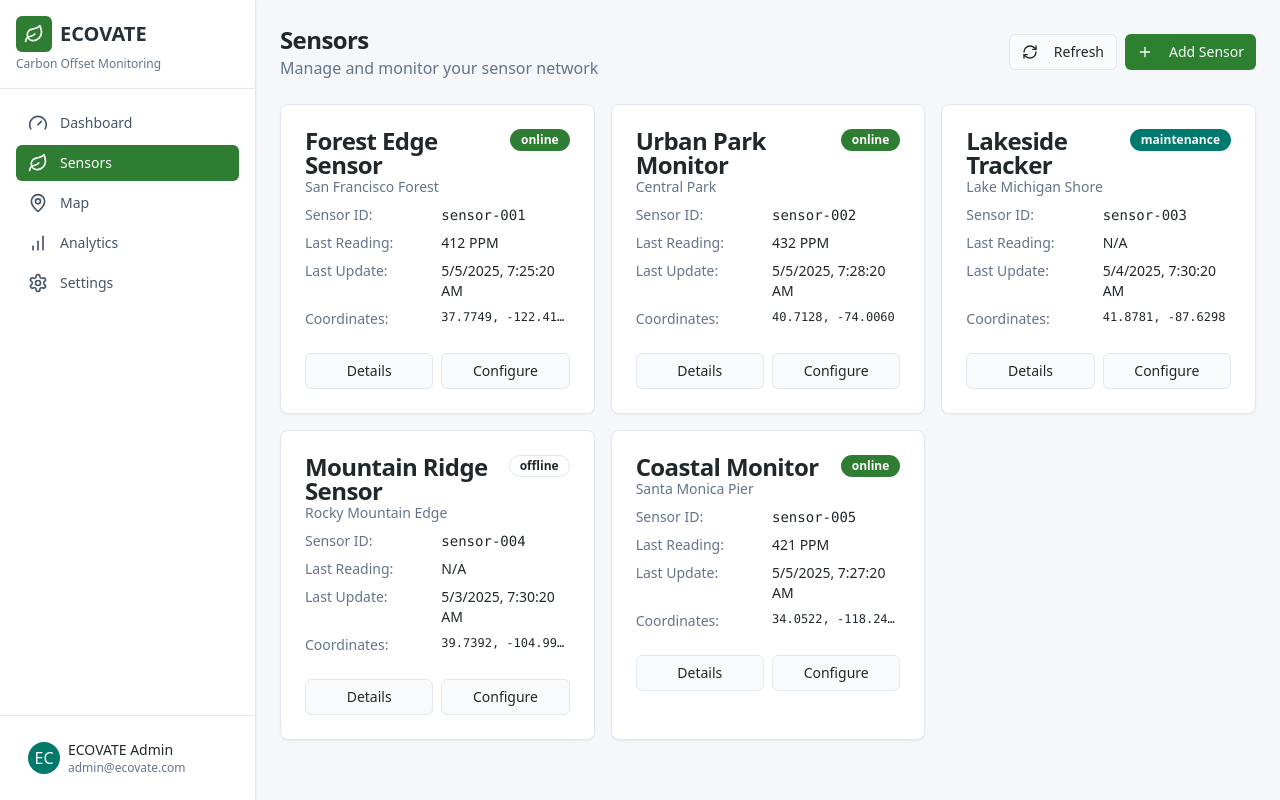
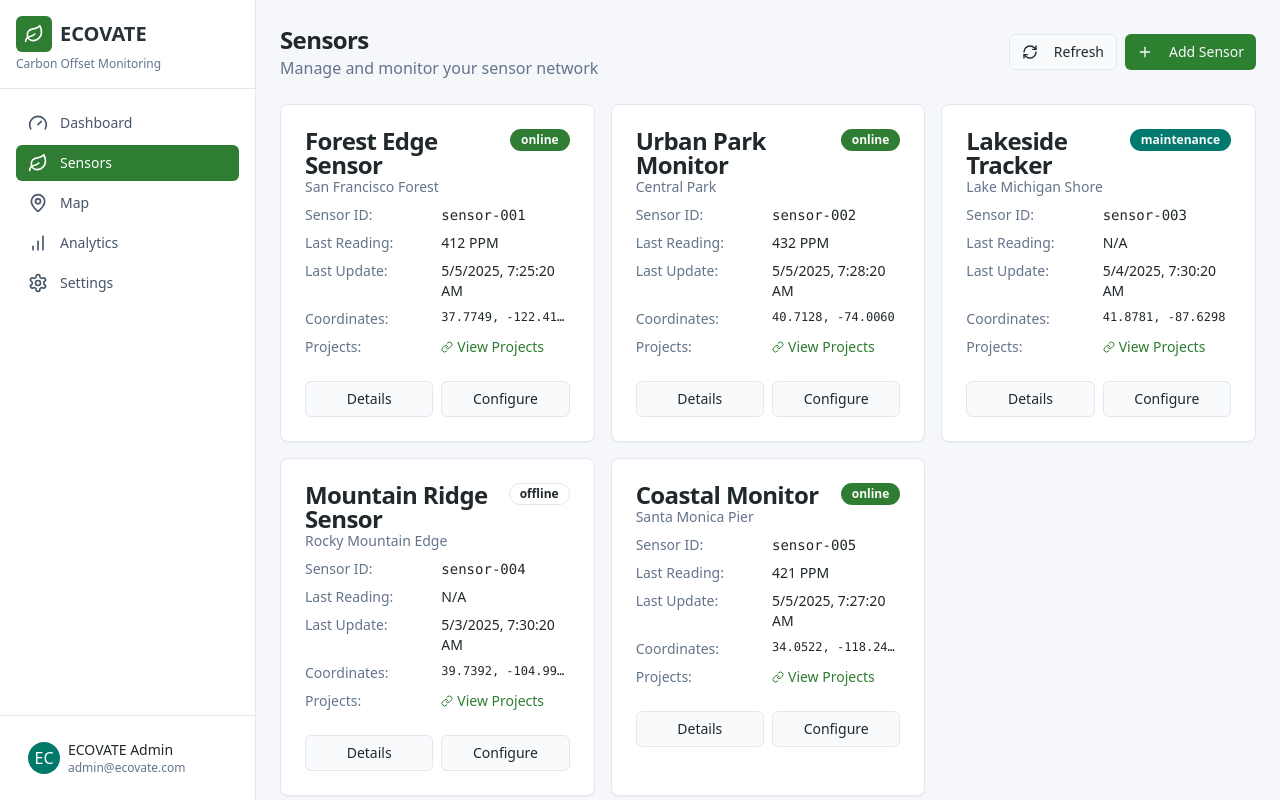
Before and after one commit to adithya26-luci/eco-sensor-network, a React (Vite) app: page /sensors in a window 1280 px wide. Built offline with nearby package versions, Linux system fonts and the light colour scheme.

Commit message:
Add project links to carbon offset table
Adds a column to the carbon offset table to include links to the projects.

```diff
--- a/src/pages/SensorsPage.tsx
+++ b/src/pages/SensorsPage.tsx
@@ -4,7 +4,8 @@ import { Card, CardContent, CardDescription, CardHeader, CardTitle } from '@/com
 import { mockSensors } from '@/lib/mockData';
 import { Badge } from '@/components/ui/badge';
 import { Button } from '@/components/ui/button';
-import { PlusIcon, RefreshCwIcon } from 'lucide-react';
+import { PlusIcon, RefreshCwIcon, LinkIcon } from 'lucide-react';
+import { Link } from 'react-router-dom';
 
 const SensorsPage: React.FC = () => {
   return (
@@ -64,6 +65,14 @@ const SensorsPage: React.FC = () => {
                   <div className="font-mono text-xs truncate">
                     {sensor.location.lat.toFixed(4)}, {sensor.location.lng.toFixed(4)}
                   </div>
+
+                  <div className="text-slate-500">Projects:</div>
+                  <div className="flex items-center">
+                    <Link to="/analytics" className="text-eco-green hover:underline flex items-center">
+                      <LinkIcon className="h-3 w-3 mr-1" />
+                      View Projects
+                    </Link>
+                  </div>
                 </div>
 
                 <div className="flex gap-2 pt-2">
```
